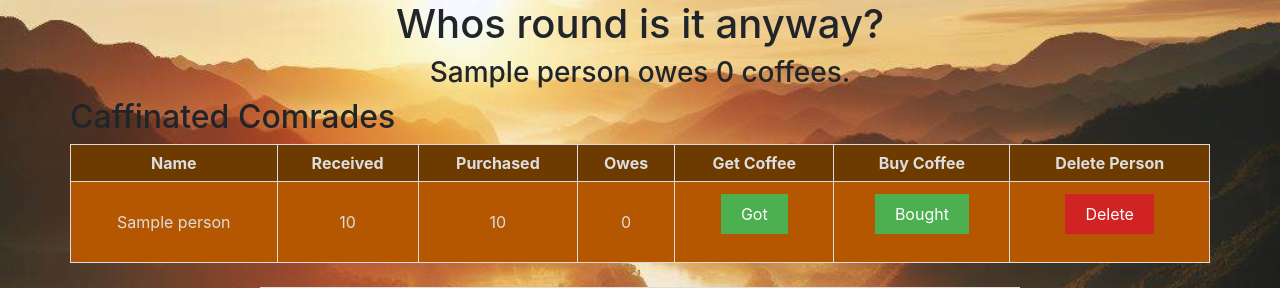
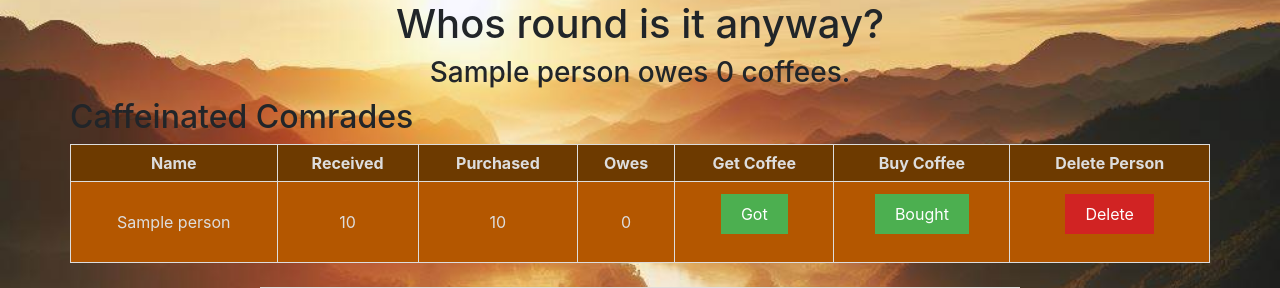
Before and after one commit to CharlieWolfBravo/WhosRoundIsItAnyway, a Django app: page / in a window 1280 px wide. Shown: the top 288 px of the page. Run offline with Django 5.2, Linux system fonts and the light colour scheme; tables that the repository leaves empty hold one stand-in row (values such as "Sample post"); some libraries are stand-ins or nearby versions.

Commit message:
More spelling fixing.

```diff
--- a/coffee_tracker/coffee_app/templates/home.html
+++ b/coffee_tracker/coffee_app/templates/home.html
@@ -27,7 +27,7 @@
             </div>
         {% endif %}
         <div class="row">
-            <h2>Caffinated Comrades</h2>
+            <h2>Caffeinated Comrades</h2>
             <table>
                 <thead>
                     <tr>
```
